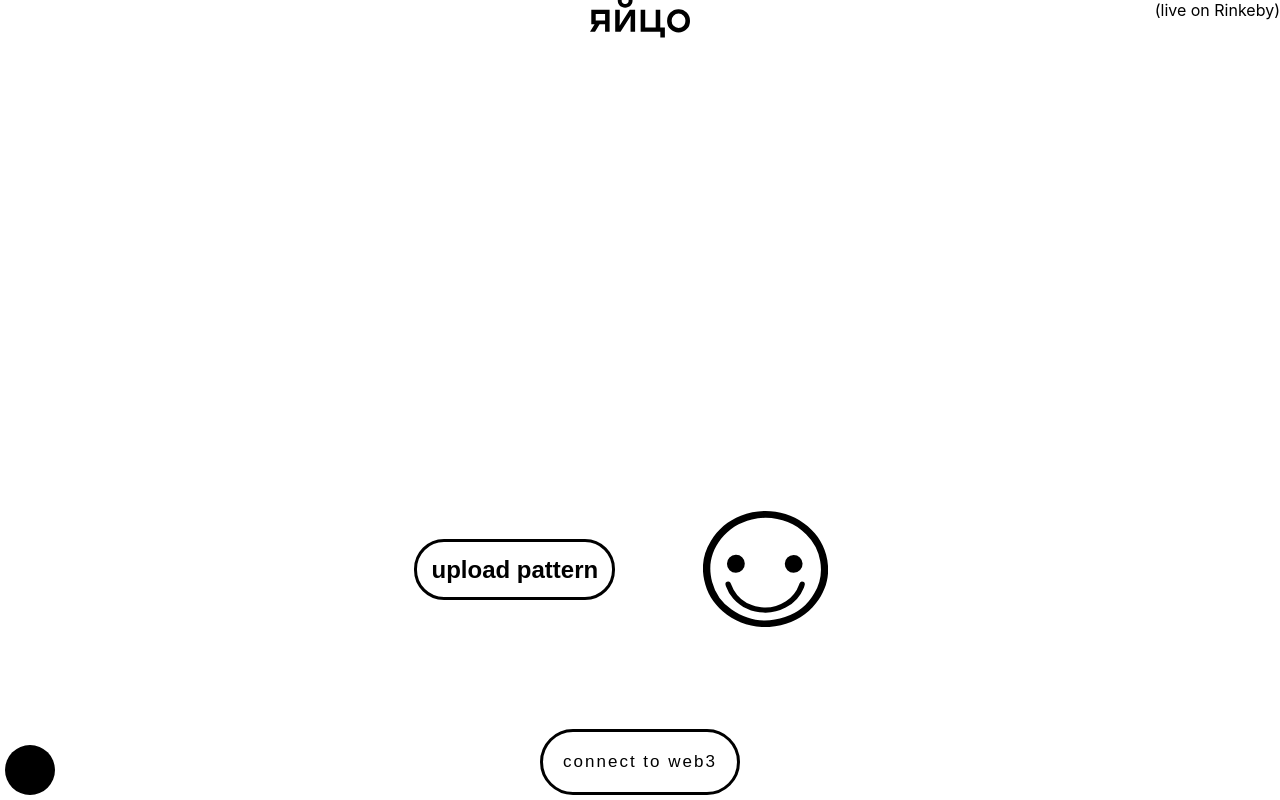
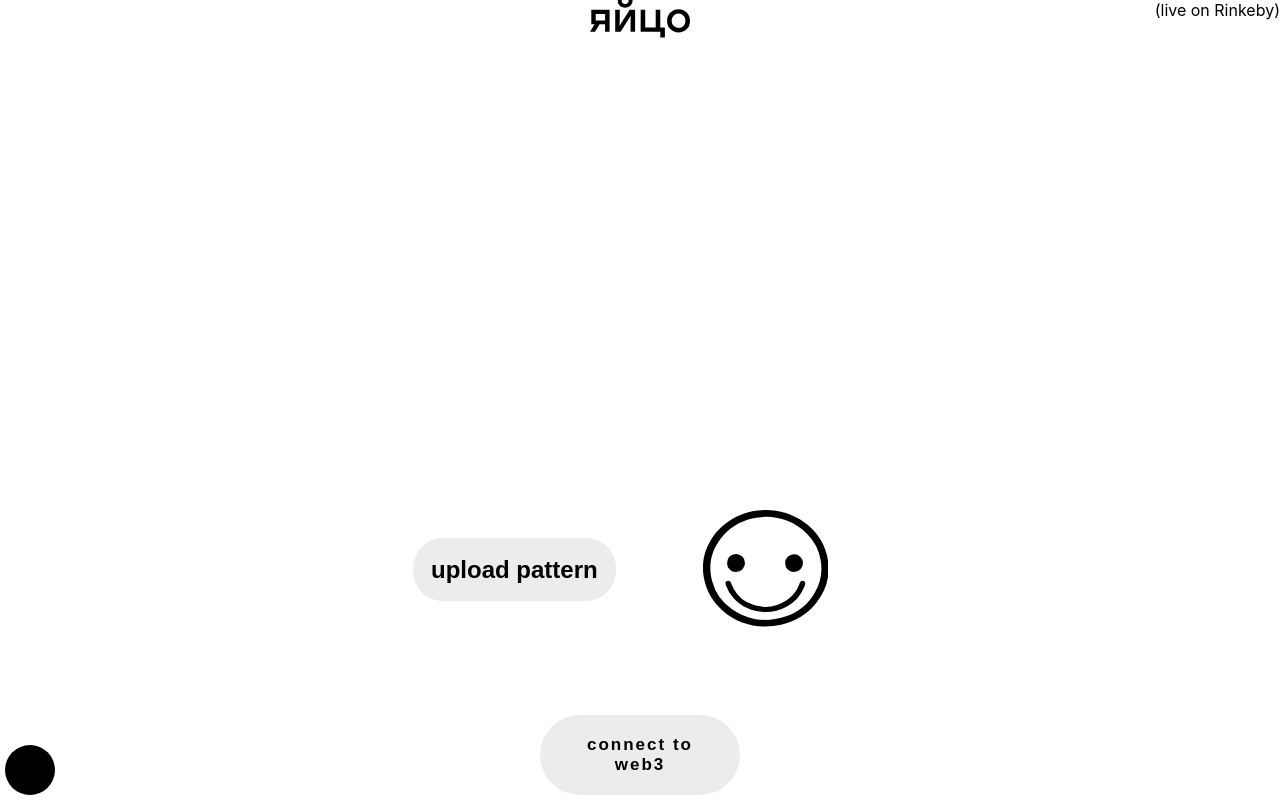
Before and after one commit to aklevecz/yaytso, a React (Create React App) app in the folder app/: page / in a window 1280 px wide. Built offline with nearby package versions, Linux system fonts and the light colour scheme; no server answers.

Commit message:
better buttons

```diff
--- a/app/src/containers/modals/GiftModal.tsx
+++ b/app/src/containers/modals/GiftModal.tsx
@@ -2,6 +2,8 @@ import React, { useContext, useEffect, useState } from "react";
 import { ModalInnerContent, ModalParagraph, SmallButton } from ".";
 import { Context } from "../..";
 import Modal, { withModal } from "../Modal";
+
+const Red = ({children}:{children:JSX.Element | string}) => <span style={{color:"red"}}>{children}</span>
 
 const SendToFriend = ({ setAddress, setCornfirmation }: any) => (
     <>
@@ -20,7 +22,7 @@ const SendToFriend = ({ setAddress, setCornfirmation }: any) => (
 
 const FriendOfYourself = ({ setForMe }: any) => (
     <>
-        <div className="modal-paragraph" style={{textAlign:"center"}}>is this egg for your or a friend?</div>
+        <div className="modal-paragraph" style={{textAlign:"center"}}>is this egg for you or a friend?</div>
         <div className="button-wrapper">
             <button className="sm" onClick={() => setForMe("me")}>
                 me!
@@ -42,10 +44,10 @@ const Cornfirm = ({
     <>
         <div className="modal-paragraph">
             you are sending an egg to{" "}
-            {forWho === "me" ? "yourself" : `a ${forWho}`}
+            <Red>{forWho === "me" ? "your beautiful self" : `a great ${forWho}`}</Red>
         </div>
         <div className="modal-paragraph address">
-            & {forWho === "me" ? "your" : "their"} address is {address}
+            & {forWho === "me" ? "your" : "their"} address is <Red>{address}</Red>
         </div>
         <div className="button-wrapper">
             <button className="sm" onClick={() => giftingSetup(close)}>
--- a/app/src/index.css
+++ b/app/src/index.css
@@ -49,19 +49,33 @@ input[type="text"] {
     padding: 0px;
 }
 
-button {
+/* button {
     border-radius: 40px;
-    font-size: 30px;
+    font-size: 24px;
     background: white;
     border: 3px solid black;
     padding: 20px;
     cursor: pointer;
     letter-spacing: 2px;
     transition: background 0.5s;
+    font-weight: 600;
+} */
+
+button{
+    border-radius: 40px;
+    font-size: 24px;
+    background: white;
+    border: none;
+    padding: 20px;
+    cursor: pointer;
+    letter-spacing: 2px;
+    transition: background 0.5s;
+    font-weight: 600;
+    background: #ececec;
 }
 
 button.sm {
-    border-radius: 16px;
+    border-radius: 26px;
     font-size: 14px;
     font-weight: 600;
     width: 110px;
--- a/app/src/styles/modal.css
+++ b/app/src/styles/modal.css
@@ -40,7 +40,7 @@
 
 @media (min-width: 768px) {
     .modal-content {
-        padding:40px;
+        padding: 40px;
     }
 }
 
@@ -56,10 +56,11 @@
     position: absolute;
     top: 0px;
     width: 100%;
-    height: 100%;
-    /* background: grey; */
+    height: 95vh;
+    background: #c5c5c5;
     opacity: 0.3;
     z-index: 0;
+    overflow: hidden;
 }
 
 .modal-paragraph {
--- a/app/src/styles/upload.css
+++ b/app/src/styles/upload.css
@@ -15,14 +15,15 @@
 }
 
 .upload-label {
-  background: white;
-  border: 3px solid black;
+  /* background: white; */
+  /* border: 3px solid black; */
   font-size: 24px;
-  padding: 14px;
+  padding: 18px;
   font-family: Arial;
   font-weight: bold;
   cursor: pointer;
   border-radius:30px;
+  background: #ececec
 }
 
 .smiler-container {
@@ -45,12 +46,12 @@
 
 .clear {
   position: absolute;
-  top: 10px;
+  top: 24px;
   right: 2%;
   /* color: red; */
   font-size: 20px;
   font-weight: 500;
-  border-bottom: 2px solid black;
+  /* border-bottom: 2px solid black; */
   cursor: pointer;
   padding: 10px;
 }
```
